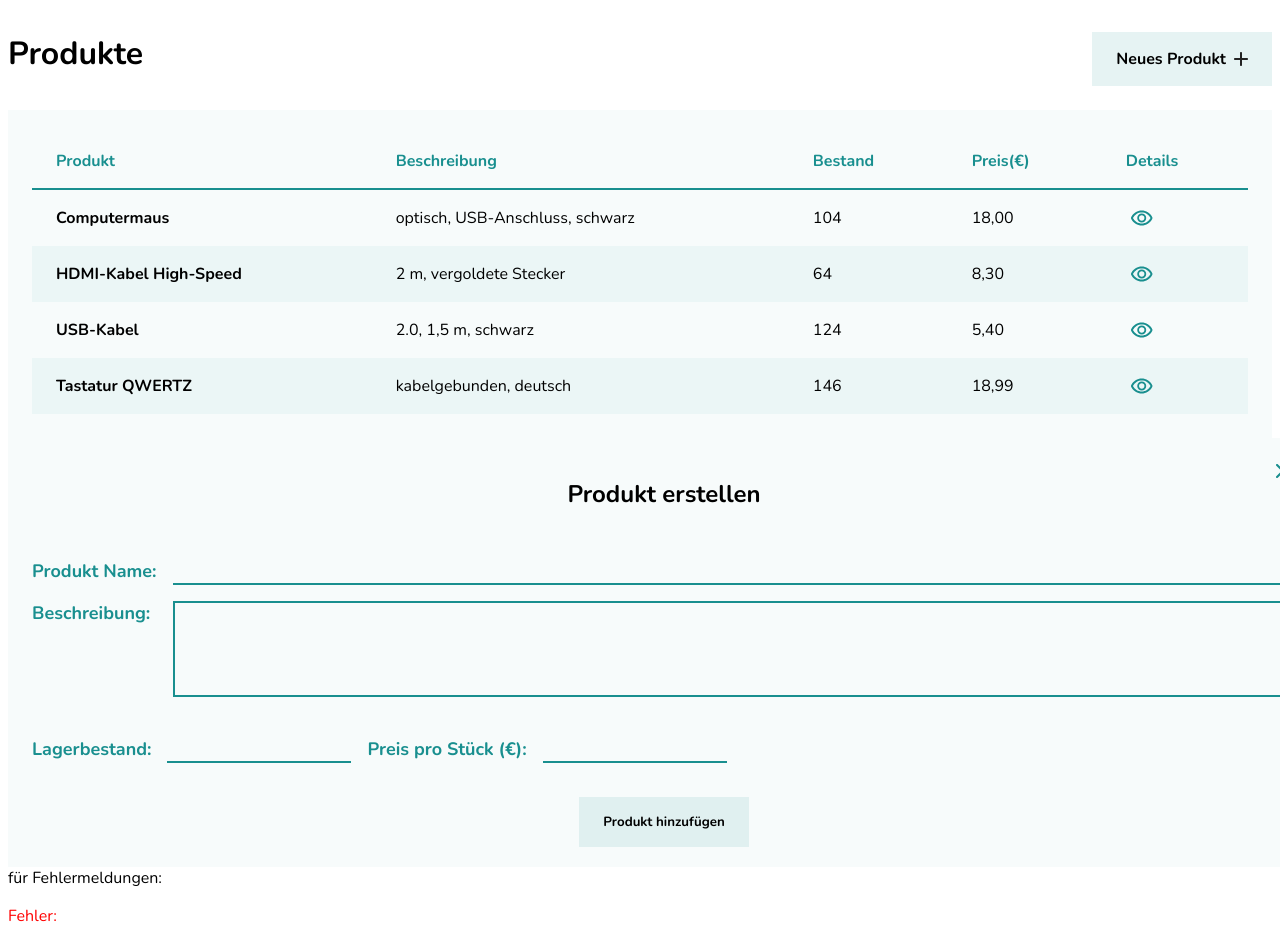
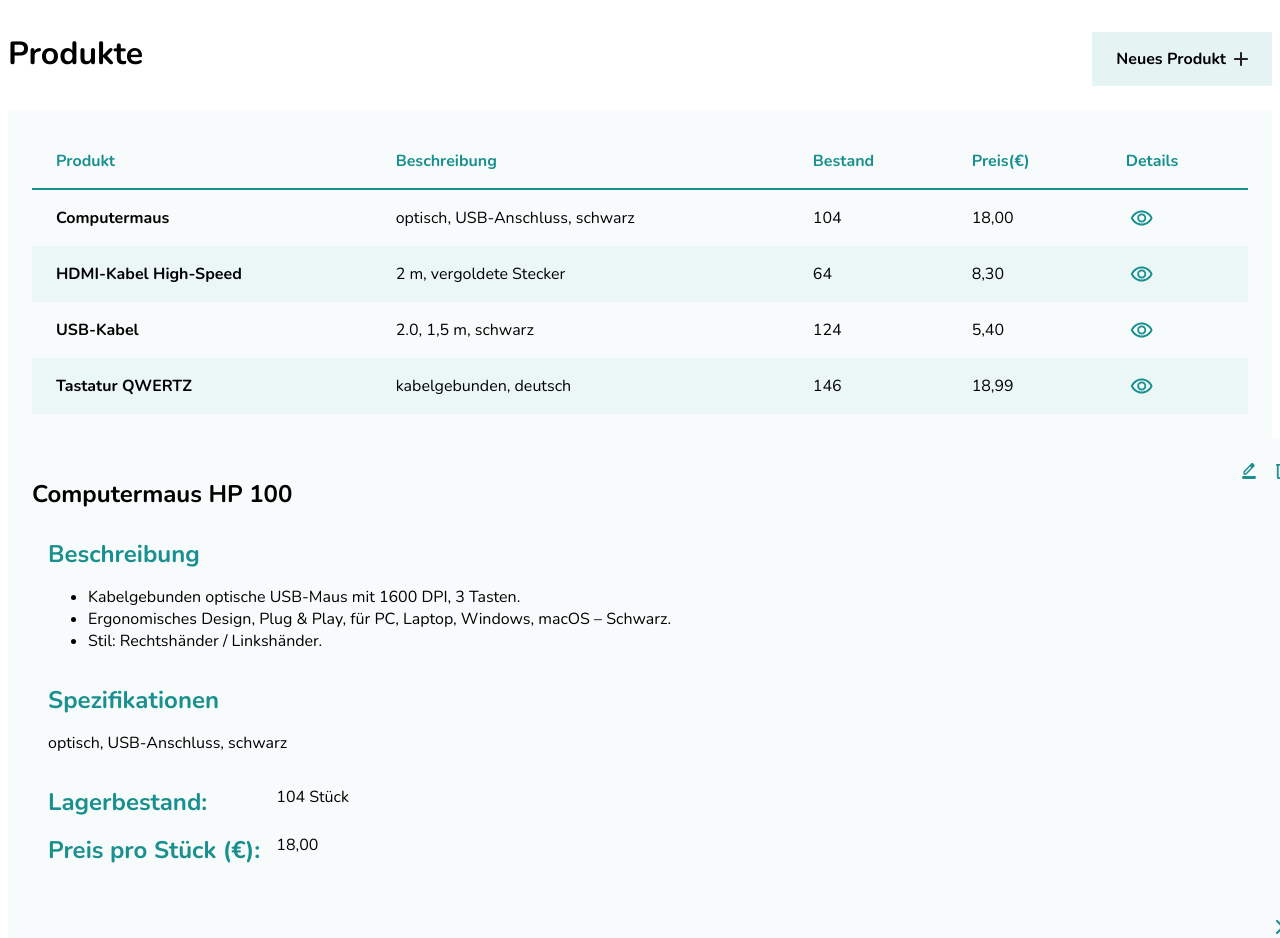
Before and after one commit to IgorBoger/produktliste, an Angular app in the folder produktliste/: page / in a window 1280 px wide. Shown: the top 938 px of the page. Built offline with nearby package versions, Linux system fonts and the light colour scheme.

Commit message:
Add product details component

```diff
--- a/produktliste/src/app/app.html
+++ b/produktliste/src/app/app.html
@@ -2,6 +2,8 @@
 
 <main-product-list></main-product-list>
 
+<main-product-details></main-product-details>
+
 <main-create-product></main-create-product>
 
 <router-outlet />
--- a/produktliste/src/app/app.ts
+++ b/produktliste/src/app/app.ts
@@ -3,8 +3,10 @@ import { RouterOutlet } from '@angular/router';
 import { Header } from './layout/header/header';
 import { ProductList } from './shared/components/product-list/product-list';
 import { CreateProduct } from './shared/components/create-product/create-product';
+import { ProductDetails } from './shared/components/product-details/product-details';
+
 @Component({
-  imports: [RouterOutlet, Header, ProductList, CreateProduct],
+  imports: [RouterOutlet, Header, ProductList, CreateProduct, ProductDetails],
   selector: 'app-root',
   styleUrl: './app.scss',
   templateUrl: './app.html',
--- /dev/null
+++ b/produktliste/src/app/shared/components/product-details/product-details.html
@@ -0,0 +1,33 @@
+<article class="product-detail">
+  <header class="product-detail__header">
+    <h1>Computermaus HP 100</h1>
+    <div>
+      <a class="btn--edit" aria-label="Details editieren"></a>
+      <button class="btn--delete" aria-label="Details löschen"></button>
+    </div>
+  </header>
+  <section aria-labelledby="description">
+    <h2 id="description">Beschreibung</h2>
+    <ul>
+      <li>Kabelgebunden optische USB-Maus mit 1600 DPI, 3 Tasten.</li>
+      <li>Ergonomisches Design, Plug &amp; Play, für PC, Laptop, Windows, macOS – Schwarz.</li>
+      <li>Stil: Rechtshänder / Linkshänder.</li>
+    </ul>
+  </section>
+  <section aria-labelledby="specs">
+    <h2 id="specs">Spezifikationen</h2>
+    <p>optisch, USB-Anschluss, schwarz</p>
+  </section>
+  <section>
+    <dl>
+      <dt>Lagerbestand:</dt>
+      <dd>
+        <data value="104">104 Stück</data>
+      </dd>
+      <dt>Preis pro Stück (€):</dt>
+      <dd>
+        <data value="18.00">18,00</data>
+      </dd>
+    </dl>
+  </section>
+</article>
```
Also changed, not shown: produktliste/src/app/shared/components/product-details/product-details.ts (added, +9 -0 lines), produktliste/src/app/shared/components/product-details/product-details.scss (added), 1 other file (tests, documents, lock files or other folders).
